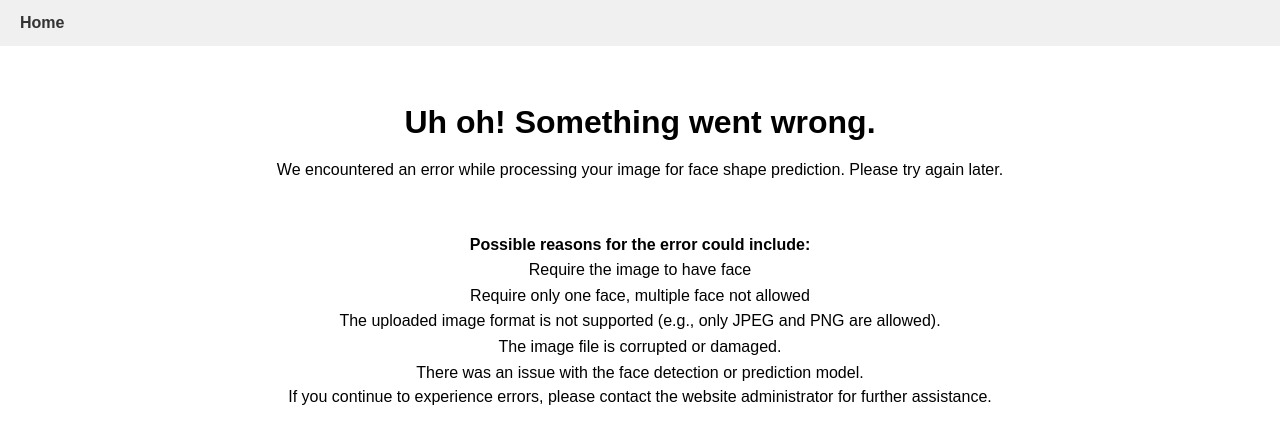
After one commit to Ayush945/Hair-Recommendation-System, a Django app: page /error_handle in a window 1280 px wide. The commit adds this page. Shown: the top 444 px of the page. Run offline with Django 5.2, Linux system fonts and the light colour scheme; parts of the project's set-up code (start-up, migrations or seed data) failed here and were passed over.

Commit message:
more changes

```diff
--- a/hairsystem/urls.py
+++ b/hairsystem/urls.py
@@ -1,6 +1,6 @@
 from django.urls import path
 from . import shapeprediction
-from .views import webcam_page,photo_page,home,rule_based_photo_page,rule_based_webcam_page,add_data_page,add_hair
+from .views import webcam_page,photo_page,home,rule_based_photo_page,rule_based_webcam_page,add_data_page,add_hair,error_handle
 from .upload_image import webcam_face
 from .rule_based_photo import ruleBasedPredictPhoto
 from.rule_based_webcam import ruleBasedPredictWebcam
@@ -8,6 +8,9 @@ from .data_addition import add_data,add_hair_data
 urlpatterns = [
     #path for home page
     path('',home),
+
+    #path for error
+    path('error_handle',error_handle),
 
     #path for SVM photo and webcam prediction
     path('predict_face_shape/', shapeprediction.predict_face_shape, name='predict_face_shape'),
--- a/hairsystem/views.py
+++ b/hairsystem/views.py
@@ -30,3 +30,6 @@ def add_data_page(request):
 
 def add_hair(request):
     return render(request,'add_hairstyle.html')
+
+def error_handle(request):
+    return render(request,'error_handle.html')
--- /dev/null
+++ b/templates/error_handle.html
@@ -0,0 +1,94 @@
+<!DOCTYPE html>
+<html lang="en">
+
+<head>
+    <meta charset="UTF-8">
+    <meta name="viewport" content="width=device-width, initial-scale=1.0">
+    <title>Face Shape Prediction</title>
+    <style>
+        * {
+            margin: 0;
+            padding: 0;
+            box-sizing: border-box;
+        }
+
+
+        body {
+            font-family: Arial, sans-serif;
+            line-height: 1.6;
+        }
+
+
+        .navbar {
+            background-color: #f0f0f0;
+            padding: 10px 20px;
+            display: flex;
+            justify-content: space-between;
+            align-items: center;
+        }
+
+        .navbar a {
+            text-decoration: none;
+            color: #333;
+            margin-right: 20px;
+            position: relative;
+        }
+
+        .navbar a.active {
+            font-weight: bold;
+        }
+
+        .dropdown-content {
+            display: none;
+            position: absolute;
+            background-color: #f9f9f9;
+            min-width: 160px;
+            box-shadow: 0px 8px 16px 0px rgba(0, 0, 0, 0.2);
+            z-index: 1;
+        }
+
+        .dropdown-content a {
+            color: black;
+            padding: 12px 16px;
+            text-decoration: none;
+            display: block;
+        }
+
+        .dropdown:hover .dropdown-content {
+            display: block;
+        }
+
+        h1 {
+            font-size: 2em;
+            margin-bottom: 10px;
+        }
+
+        p {
+            line-height: 1.5;
+        }
+    </style>
+</head>
+
+<body>
+    <div class="navbar">
+        <a class="active" href="/">Home</a>
+    </div>
+    <div style="text-align: center;">
+        <br><br>
+        <h1>Uh oh! Something went wrong.</h1>
+        <p>We encountered an error while processing your image for face shape prediction. Please try again later.</p>
+        <br><br>
+        <p><b>Possible reasons for the error could include:</b></p>
+        <ul>
+            <li>Require the image to have face</li>
+            <li>Require only one face, multiple face not allowed</li>
+            <li>The uploaded image format is not supported (e.g., only JPEG and PNG are allowed).</li>
+            <li>The image file is corrupted or damaged.</li>
+            <li>There was an issue with the face detection or prediction model.</li>
+        </ul>
+        <p>If you continue to experience errors, please contact the website administrator for further assistance.</p>
+    </div>
+
+</body>
+
+</html>
```
Also changed, not shown: hairsystem/rule_based_photo.py (+15 -12 lines), hairsystem/rule_based_webcam.py (+13 -11 lines), hairsystem/shapeprediction.py (+25 -19 lines), hairsystem/swaphair.py (+44 -8 lines), hairsystem/upload_image.py (+27 -16 lines), templates/predictedFace.html (+6 -11 lines), media/TaperFadeTop.jpg (renamed from media/Taper Fade with Textured Top.jpg).
